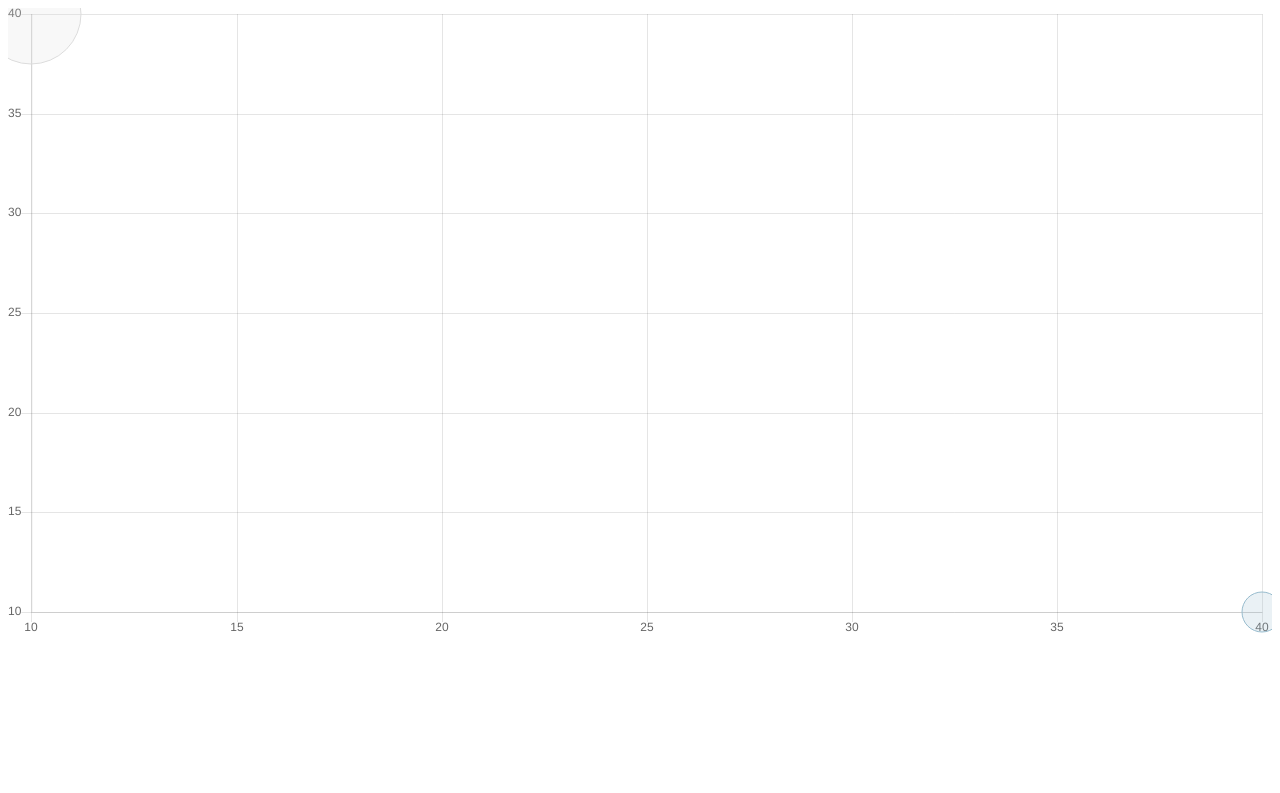
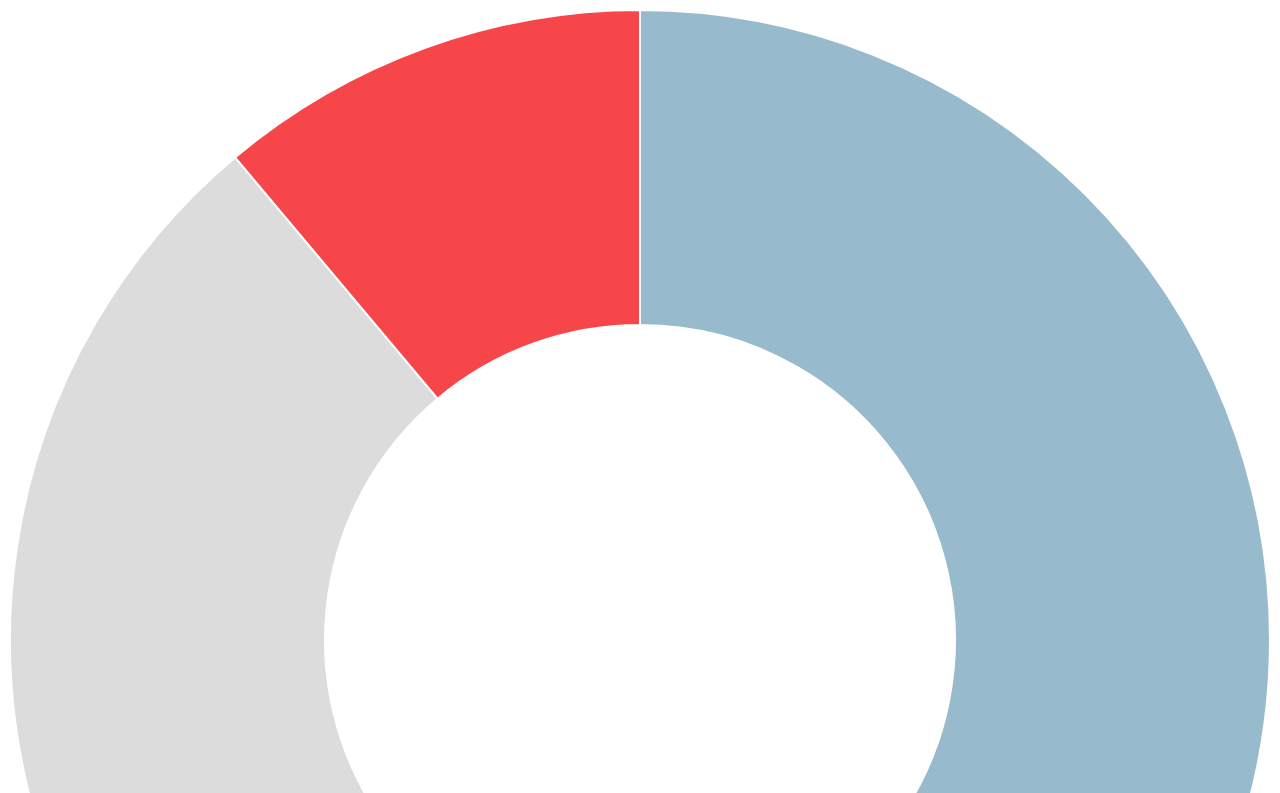
Before and after one commit to johnvlim/fin_dashboard_v1_web, a plain HTML site: page fin_dashboard_v1_web/index.html in a window 1280 px wide. Shown: the top 793 px of the page. Drawn offline with Linux system fonts and the light colour scheme.

Commit message:
Partial code commit: updating source

```diff
--- a/fin_dashboard_v1_web/index.html
+++ b/fin_dashboard_v1_web/index.html
@@ -60,6 +60,6 @@
 
 </head>
 <body ng-app='fin_dashboard_web'>
-	<bubble-chart></bubble-chart>
+	<doughnut-chart></doughnut-chart>
 </body>
 </html>
```
